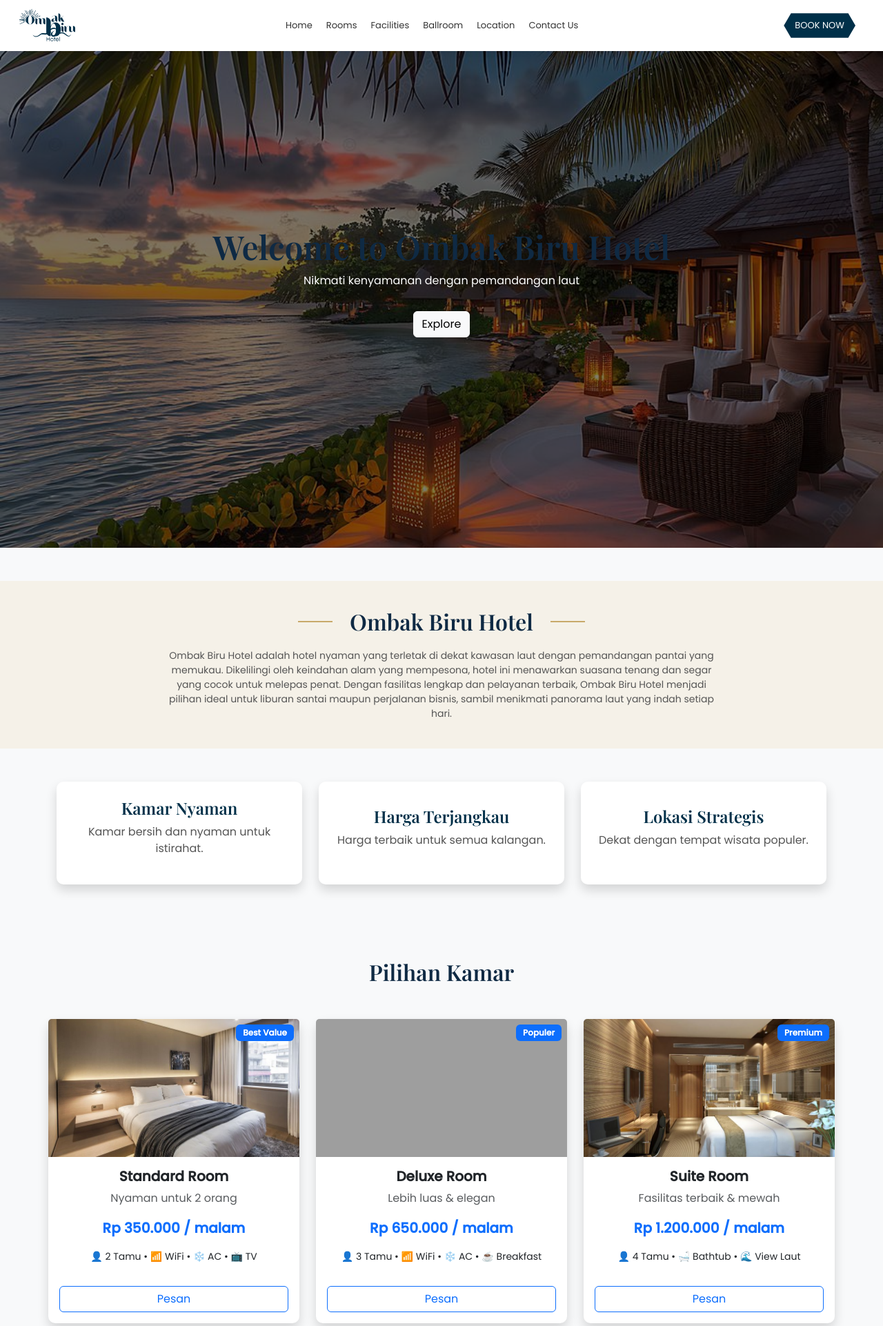
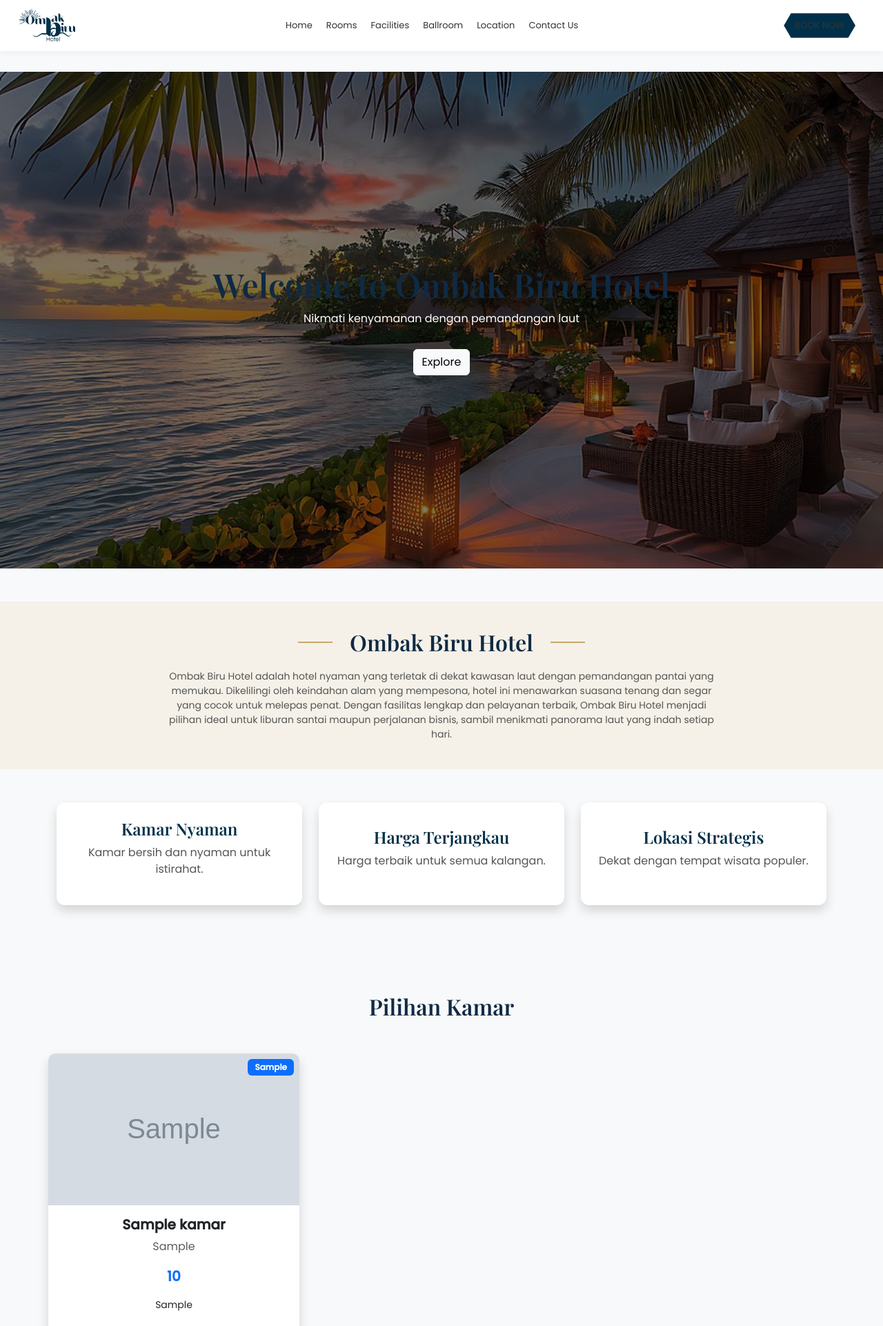
Before and after one commit to MumtazulHamdah/projek_pwd, a PHP site: page /dashboard.php in a window 1280 px wide. Shown: the top 1922 px of the page at 69% size. Run offline with PHP 8.4, Linux system fonts and the light colour scheme; tables that the repository leaves empty or names only in its code hold one stand-in row (values such as "Sample post"); grey boxes marked "Sample" are stand-in pictures; grey boxes are pictures that could not be loaded.

Commit message:
nambah booking dll

```diff
--- a/css/dashboard.css
+++ b/css/dashboard.css
@@ -25,7 +25,7 @@ h1, h2, h3, h4 {
     box-shadow: 0 2px 10px rgba(0,0,0,0.05);
 }
 .navbar-custom a {
-    color: white;
+    color: #333;
 }
 
 .btn-book {
@@ -43,7 +43,7 @@ h1, h2, h3, h4 {
 }
 
 .btn-primary:hover {
-    background-color: #c8a9;
+    background-color: #c8a96a;
 }
 
 .logo {
@@ -78,7 +78,7 @@ h1, h2, h3, h4 {
 }
 
 .hero-section {
-    padding-top: 50px; /* ganti cara dorongnya */
+    margin-top: 80px;
 }
 /* HERO IMAGE */
 .hero-section img {
@@ -92,7 +92,7 @@ h1, h2, h3, h4 {
     padding: 60px 0;
 }
 
-.fitur card {
+.fitur .card {
     height: 100%;
     border-radius: 12px;
     transition: 0.3s;
@@ -222,15 +222,33 @@ h1, h2, h3, h4 {
     font-weight: bold;
 }
 
-.fitur .card:hover,
+.kamar .card {
+    display: flex;
+    flex-direction: column;
+    height: 100%;
+}
+
+.kamar .card-body {
+    flex-grow: 1;
+    display: flex;
+    flex-direction: column;
+    justify-content: space-between;
+}
+
 .kamar .card:hover {
     transform: translateY(-8px);
-    transition: 0.3s;
+    box-shadow: 0 10px 25px rgba(0, 0, 0, 0.1);
+}
+
+.kamar, .testimoni {
+    padding: 80px 0;
 }
 
 .kamar img {
-    height: 200px;
+    height: 220px;
     object-fit: cover;
+    border-top-left-radius: 10px;
+    border-top-right-radius: 10px;
 }
 
 .card {
@@ -244,7 +262,7 @@ h1, h2, h3, h4 {
 }
 
 .overlay {
-    background: rgba(0, 0, 0, 0,4);
+    background: rgba(0, 0, 0, 0.4);
 }
 
 .room-card img {
--- a/dashboard.php
+++ b/dashboard.php
@@ -1,3 +1,11 @@
+<?php
+include 'koneksi.php';
+
+$query = mysqli_query($conn, "SELECT * FROM kamar");
+
+$kamar = mysqli_fetch_all($query, MYSQLI_ASSOC);
+?>
+
 <!DOCTYPE html>
 <html lang="en">
 <head>
@@ -80,52 +88,55 @@
     <h2 class=" text-center mb-5 fw-bold">Pilihan Kamar</h2>
     <div class="row g-4">
 
+    <?php foreach($kamar as $k) : ?>
         <div class="col-md-4 d-flex">
-            <div class="card shadow w-100 d-flex flex-column" >
+            <div class="card shadow w-100 d-flex flex-column">
                 <div class="position-relative">
-                     <img src="img/standard room.jpg" class="card-img-top">
-                     <span class="badge bg-primary position-absolute top-0 end-0 m-2">Best Value</span>
+                    <img src="<?= $k['gambar']; ?>" class="card-img-top">
+                    <span class="badge bg-primary position-absolute top-0 end-0 m-2">
+                        <?= $k['badge']; ?>
+                    </span>
                 </div>
+
                 <div class="card-body text-center">
-                    <h5 class="fw-bold">Standard Room</h5>
-                    <p class="text-muted">Nyaman untuk 2 orang</p>
-                    <p class="fw-bold text-primary fs-5">Rp 350.000 / malam</p>
-                    <p class="small">👤 2 Tamu • 📶 WiFi • ❄️ AC • 📺 TV</p>
-                    <a href="detail.php" class="btn btn-outline-primary w-100 mt-3">Pesan</a>
+                    <h5 class="fw-bold"><?= $k['nama']; ?></h5>
+                    <p class="text-muted"><?= $k['deskripsi']; ?></p>
+                    <p class="fw-bold text-primary fs-5"><?= $k['harga']; ?></p>
+                    <p class="small"><?= $k['fitur']; ?></p>
+                    <a href="booking.php?id=<?= $k['id']; ?>" class="btn btn-outline-primary w-100 mt-3">Pesan</a>
                 </div>
             </div>
         </div>
+        <?php endforeach; ?>
 
-        <div class="col-md-4 d-flex">
-            <div class="card shadow w-100 d-flex flex-column">
-                <div class="position-relative">
-                    <img src="img/deluxe room.jpg" class="card-img-top">
-                    <span class="badge bg-primary position-absolute top-0 end-0 m-2">Populer</span>
-                </div>
-                <div class="card-body text-center">
-                    <h5 class="fw-bold">Deluxe Room</h5>
-                    <p class="text-muted">Lebih luas & elegan</p>
-                    <p class="fw-bold text-primary fs-5">Rp 650.000 / malam</p>
-                    <p class="small">👤 3 Tamu • 📶 WiFi • ❄️ AC • ☕ Breakfast</p>
-                    <a href="detail.php" class="btn btn-outline-primary w-100 mt-3">Pesan</a>
-                </div>
-            </div>
-        </div>
-
-
-        <div class="col-md-4 d-flex">
-            <div class="card shadow w-100 d-flex flex-column">
-                <div class="position-relative">
-                    <img src="img/suite room.jpg" class="card-img-top">
-                    <span class="badge bg-primary position-absolute top-0 end-0 m-2">Premium</span>
-                </div>
-                <div class="card-body text-center">
-                    <h5 class="fw-bold">Suite Room</h5>
-                    <p class="text-muted">Fasilitas terbaik & mewah</p>
-                    <p class="fw-bold text-primary fs-5">Rp 1.200.000 / malam</p>
-                    <p class="small">👤 4 Tamu • 🛁 Bathtub • 🌊 View Laut</p>
-                    <a href="detail.php" class="btn btn-outline-primary w-100 mt-3">Pesan</a>
-                </div>
+    <?php
+$kamar = [
+    [
+        "nama" => "Standard Room",
+        "deskripsi" => "Nyaman untuk 2 orang",
+        "harga" => "Rp 350.000 / malam",
+        "fitur" => "👤 2 Tamu • 📶 WiFi • ❄️ AC • 📺 TV",
+        "gambar" => "img/standard room.jpg",
+        "badge" => "Best Value"
+    ],
+    [
+        "nama" => "Deluxe Room",
+        "deskripsi" => "Lebih luas & elegan",
+        "harga" => "Rp 650.000 / malam",
+        "fitur" => "👤 3 Tamu • 📶 WiFi • ❄️ AC • ☕ Breakfast",
+        "gambar" => "img/deluxe room.jpg",
+        "badge" => "Populer"
+    ],
+    [
+        "nama" => "Suite Room",
+        "deskripsi" => "Fasilitas terbaik & mewah",
+        "harga" => "Rp 1.200.000 / malam",
+        "fitur" => "👤 4 Tamu • 🛁 Bathtub • 🌊 View Laut",
+        "gambar" => "img/suite room.jpg",
+        "badge" => "Premium"
+    ]
+];
+?>
             </div>
         </div>
 
--- a/koneksi.php
+++ b/koneksi.php
@@ -1,5 +1,5 @@
 <?php
-$conn =mysqli_connect("localhost", "root", "", "hotel_db");
+$conn = mysqli_connect("localhost", "root", "", "hotel_db");
 
 if (!$conn) {
     die("Koneksi gagal: " . mysqli_connect_error());
```
Also changed, not shown: booking.php (added, +101 -0 lines), index.php (deleted, +0 -121 lines), proses_booking.php (added, +17 -0 lines).
